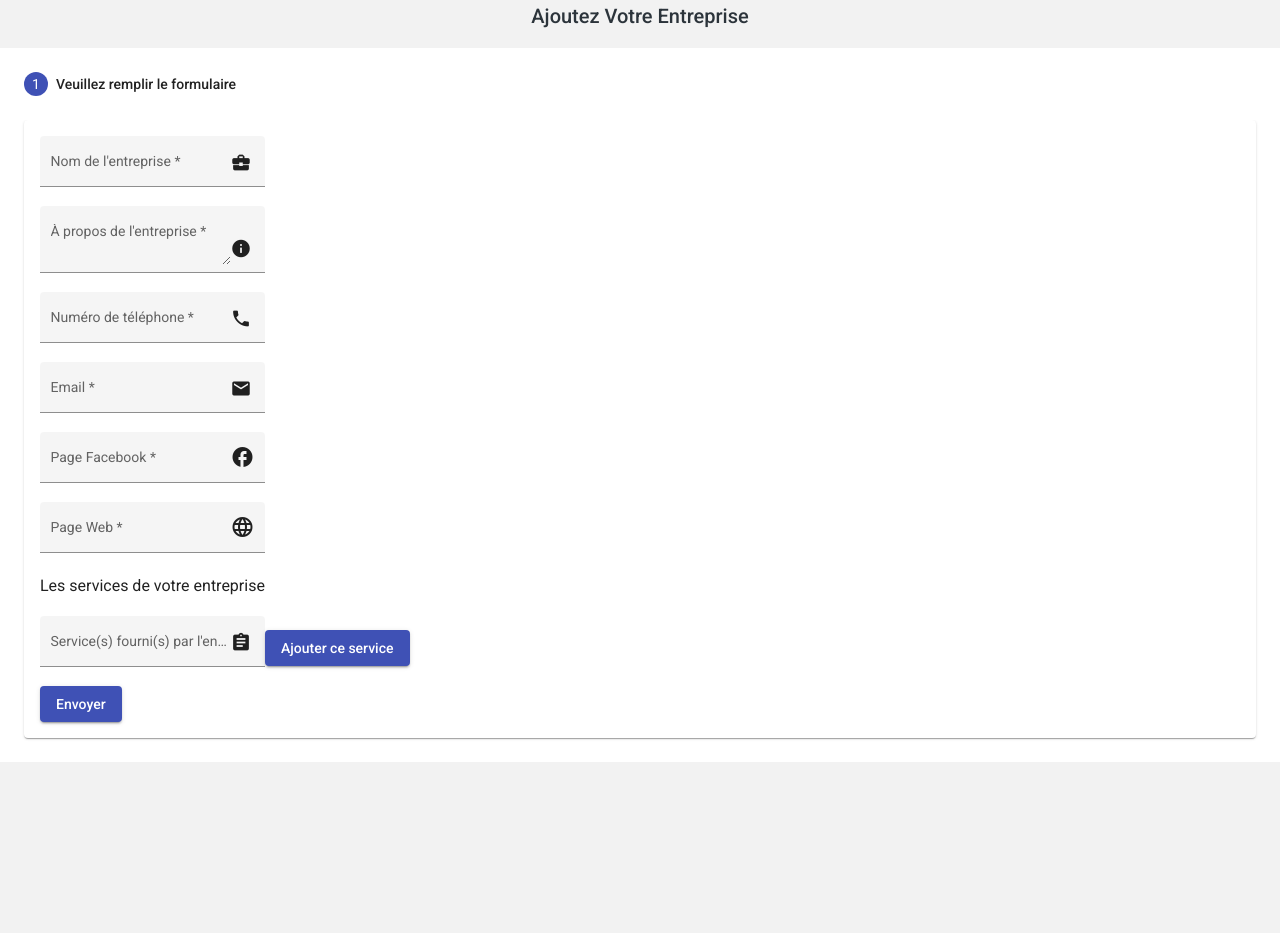
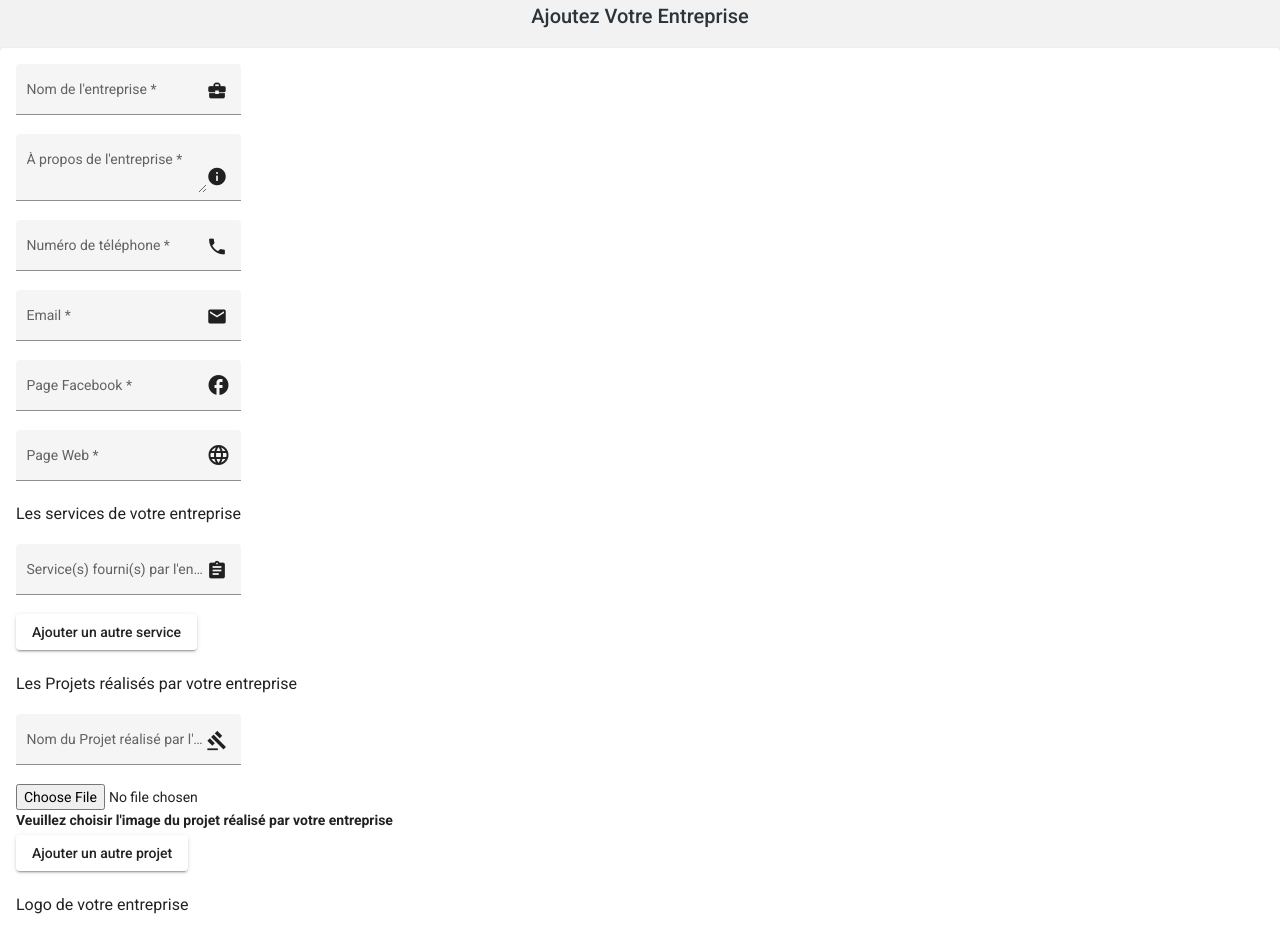
Before and after one commit to Aslene404/build-pro-website, an Angular app in the folder build-pro-webApp/: page /entreprise/add in a window 1280 px wide. Shown: the top 933 px of the page. Before the commit the page ends 800 px from the top, so only its background shows below. Built offline with nearby package versions, Linux system fonts and the light colour scheme.

Commit message:
added elements to add entreprise

```diff
--- a/build-pro-webApp/src/app/components/entreprise-add/entreprise-add.component.html
+++ b/build-pro-webApp/src/app/components/entreprise-add/entreprise-add.component.html
@@ -1,13 +1,15 @@
 <div class="text-center">
 
-    <span class="text-center"><h2> Ajoutez Votre Entreprise</h2></span>
+    <span class="text-center">
+        <h2> Ajoutez Votre Entreprise</h2>
+    </span>
 </div>
 
-<mat-horizontal-stepper class="flex justify-center" linear #stepper>
-    <mat-step>
+
+
 <mat-card class="login">
     <form [formGroup]="entrepriseForm">
-            <ng-template matStepLabel>Veuillez remplir le formulaire </ng-template>
+
         <div>
             <mat-form-field appearance="fill">
                 <mat-label>Nom de l'entreprise</mat-label>
@@ -18,7 +20,8 @@
         <div>
             <mat-form-field appearance="fill">
                 <mat-label>À propos de l'entreprise</mat-label>
-                    <textarea matInput placeholder="Entrez les informations de votre entreprise" required formControlName="about"></textarea>
+                <textarea matInput placeholder="Entrez les informations de votre entreprise" required
+                    formControlName="about"></textarea>
                 <mat-icon matSuffix>info</mat-icon>
             </mat-form-field>
         </div>
@@ -42,8 +45,8 @@
                 <mat-label>Email</mat-label>
                 <input type="email" matInput placeholder="Entrez votre email" required formControlName="email">
                 <mat-icon matSuffix>email</mat-icon>
-                    <mat-error *ngIf="entrepriseForm.controls['email'].hasError('pattern')" > Invalid email </mat-error>
-          <mat-error *ngIf="entrepriseForm.controls['email'].hasError('required')" > Email required </mat-error>
+                <mat-error *ngIf="entrepriseForm.controls['email'].hasError('pattern')"> Invalid email </mat-error>
+                <mat-error *ngIf="entrepriseForm.controls['email'].hasError('required')"> Email required </mat-error>
             </mat-form-field>
         </div>
         <div>
@@ -66,28 +69,61 @@
             </mat-form-field>
         </div>
         <h3>Les services de votre entreprise</h3>
-            <ng-template matStepLabel>Veuillez saisir les services de votre entreprise </ng-template>
-            <div formArrayName="services" >
+
+        <div formArrayName="services">
             <mat-form-field appearance="fill" *ngFor="let service of services.controls; let i=index">
                 <mat-label>Service(s) fourni(s) par l'entreprise </mat-label>
                 <input matInput placeholder="Entrez le service de votre entreprise" required [formControlName]="i">
                 <mat-icon matSuffix>assignment</mat-icon>
             </mat-form-field>
-                <button mat-raised-button color="primary" matStepperNext (click)="addService()">Ajouter ce service</button>
+            <div>
+            <button mat-raised-button color="basic" (click)="addService()">Ajouter un autre service</button>
         </div>
+        </div>
+        <br>
+        <h3>Les Projets réalisés par votre entreprise</h3>
+        <div formArrayName="e_projects" *ngFor="let e_project of e_projects.controls; let i1=index;let i2=index">
+            <mat-form-field appearance="fill">
+                <mat-label>Nom du Projet réalisé par l'entreprise </mat-label>
+                <input matInput placeholder="Entrez le nom du projet réalisé par votre entreprise" required
+                    [formControlName]="i1">
+                <mat-icon matSuffix>gavel</mat-icon>
+            </mat-form-field>
+            <input type="file" class="custom-file-input" id="inputImage" aria-describedby="inputGroupFileAddon01" [formControlName]="i2">
+            <label class="custom-file-label" for="inputImage">Veuillez choisir l'image du projet réalisé par votre entreprise</label>
+
+        </div>
+        <div>
+            <button mat-raised-button color="basic" (click)="addProject()">Ajouter un autre projet</button>
+        </div>
+
+
+
+
+
+
+        <br>
+                <h3>Logo de votre entreprise</h3>
+
+        <div class="custom-file">
+            <input type="file" class="custom-file-input" id="inputLogo" aria-describedby="inputGroupFileAddon01">
+            <label class="custom-file-label" for="inputLogo">Veuillez choisir le logo de votre entreprise</label>
+        </div>
+
+
+
+
+
+
+
 
 
 
     </form>
     <div class="flex items-center justify-between">
-            <button mat-raised-button color="primary" matStepperNext (click)="send()">Envoyer</button>
+        <button mat-raised-button color="primary" (click)="send()">Envoyer</button>
 
 
 
     </div>
 </mat-card>
-</mat-step>
-
-
-
-</mat-horizontal-stepper>
--- a/build-pro-webApp/src/app/components/entreprise-add/entreprise-add.component.ts
+++ b/build-pro-webApp/src/app/components/entreprise-add/entreprise-add.component.ts
@@ -43,6 +43,9 @@ existUser: IUser;
       web: ['', Validators.required],
       services:this._formBuilder.array([
         this._formBuilder.control('')
+      ]),
+      e_projects:this._formBuilder.array([
+        this._formBuilder.control('')
       ])
 
 
@@ -53,9 +56,16 @@ existUser: IUser;
   get services() {
     return this.entrepriseForm.get('services') as FormArray;
   }
+  get e_projects() {
+    return this.entrepriseForm.get('e_projects') as FormArray;
+  }
   addService() {
     this.services.push(this._formBuilder.control(''));
   }
+  addProject() {
+    this.e_projects.push(this._formBuilder.control(''));
+  }
+
 
 
 
@@ -71,7 +81,8 @@ existUser: IUser;
       phone:this.entrepriseForm.value.phone,
       fb:this.entrepriseForm.value.fb,
       website:this.entrepriseForm.value.web,
-      services:this.entrepriseForm.value.services
+      services:this.entrepriseForm.value.services,
+      projects:this.entrepriseForm.value.e_projects
     }
     this.entreprisesService.addEntreprise(entreprise).subscribe({
       next: (response: IApiResponse) => {
```
Also changed, not shown: 1 other file (tests, documents, lock files or other folders). Lines whose indentation alone changed are shown as unchanged.
